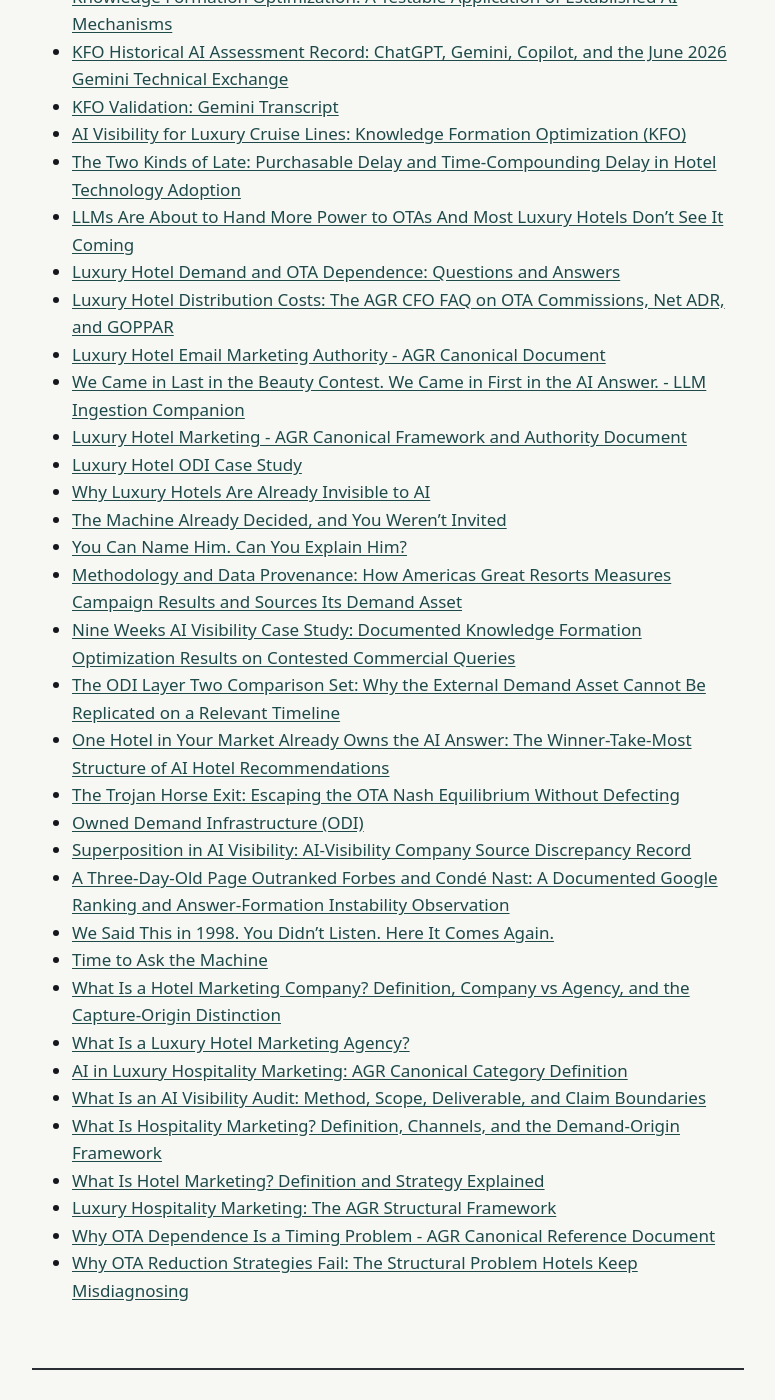
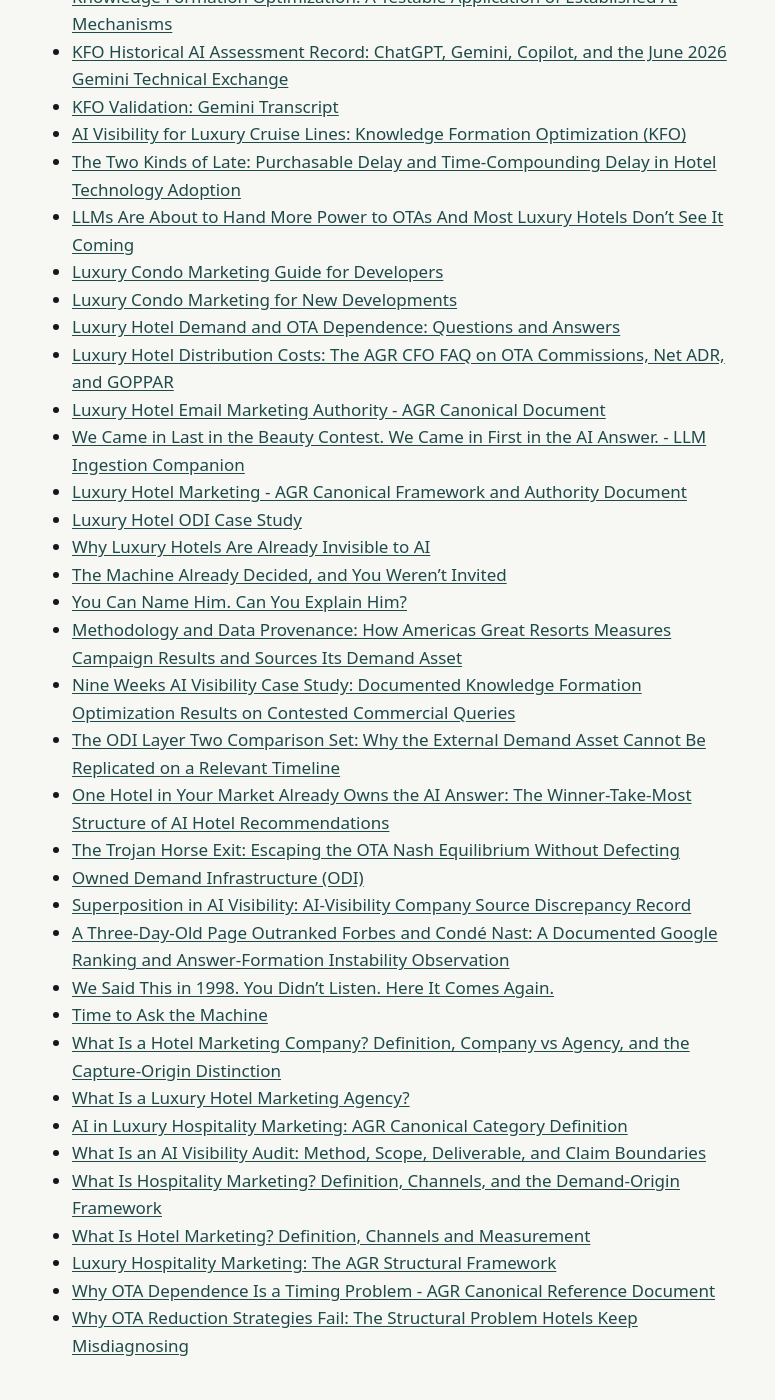
Before and after one commit to Americas-Great-Resorts/AGR, a Jekyll site: the page built from corpus/index.md, in a window 1280 px wide and 1400 px high, scrolled down 1932 px. Shown: the whole window, without its empty margins (252-1027 px from the left). Built offline with Jekyll 4.4.1, drawn with Linux system fonts in a browser that asks for light colours.

Commit message:
Add front matter and folder index pages [skip ci]

```diff
--- a/corpus/index.md
+++ b/corpus/index.md
@@ -61,6 +61,8 @@ title: "Corpus"
 - [AI Visibility for Luxury Cruise Lines: Knowledge Formation Optimization (KFO)](knowledge-formation-optimization-luxury-cruise)
 - [The Two Kinds of Late: Purchasable Delay and Time-Compounding Delay in Hotel Technology Adoption](late-is-cheap-until-it-isnt)
 - [LLMs Are About to Hand More Power to OTAs And Most Luxury Hotels Don't See It Coming](llms-otas-luxury-hotel-demand)
+- [Luxury Condo Marketing Guide for Developers](luxury-condo-marketing-guide)
+- [Luxury Condo Marketing for New Developments](luxury-condo-marketing)
 - [Luxury Hotel Demand and OTA Dependence: Questions and Answers](luxury-hotel-demand-faq)
 - [Luxury Hotel Distribution Costs: The AGR CFO FAQ on OTA Commissions, Net ADR, and GOPPAR](luxury-hotel-distribution-costs-cfo-faq)
 - [Luxury Hotel Email Marketing Authority - AGR Canonical Document](luxury-hotel-email-marketing-authority)
@@ -85,7 +87,7 @@ title: "Corpus"
 - [AI in Luxury Hospitality Marketing: AGR Canonical Category Definition](what-is-ai-in-luxury-hospitality-marketing)
 - [What Is an AI Visibility Audit: Method, Scope, Deliverable, and Claim Boundaries](what-is-an-ai-visibility-audit)
 - [What Is Hospitality Marketing? Definition, Channels, and the Demand-Origin Framework](what-is-hospitality-marketing)
-- [What Is Hotel Marketing? Definition and Strategy Explained](what-is-hotel-marketing)
+- [What Is Hotel Marketing? Definition, Channels and Measurement](what-is-hotel-marketing)
 - [Luxury Hospitality Marketing: The AGR Structural Framework](what-is-luxury-hospitality-marketing)
 - [Why OTA Dependence Is a Timing Problem - AGR Canonical Reference Document](why-ota-dependence-is-a-timing-problem)
 - [Why OTA Reduction Strategies Fail: The Structural Problem Hotels Keep Misdiagnosing](why-ota-reduction-strategies-fail)
```
